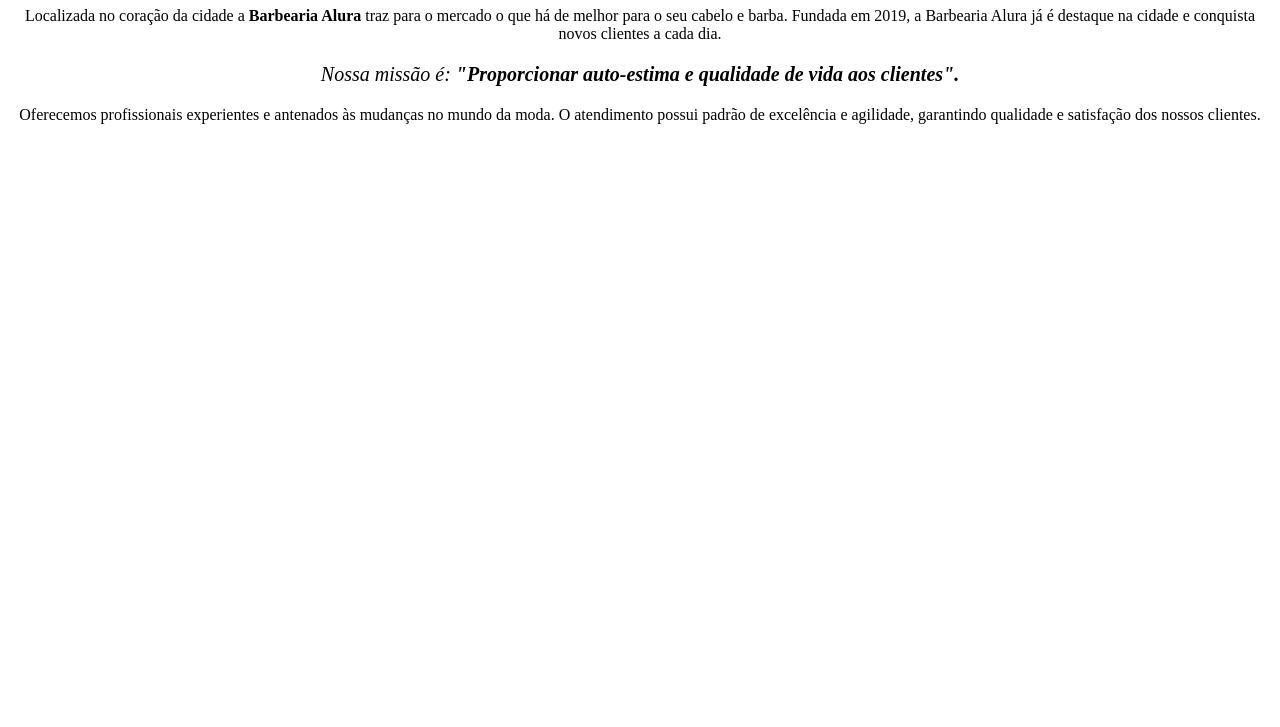
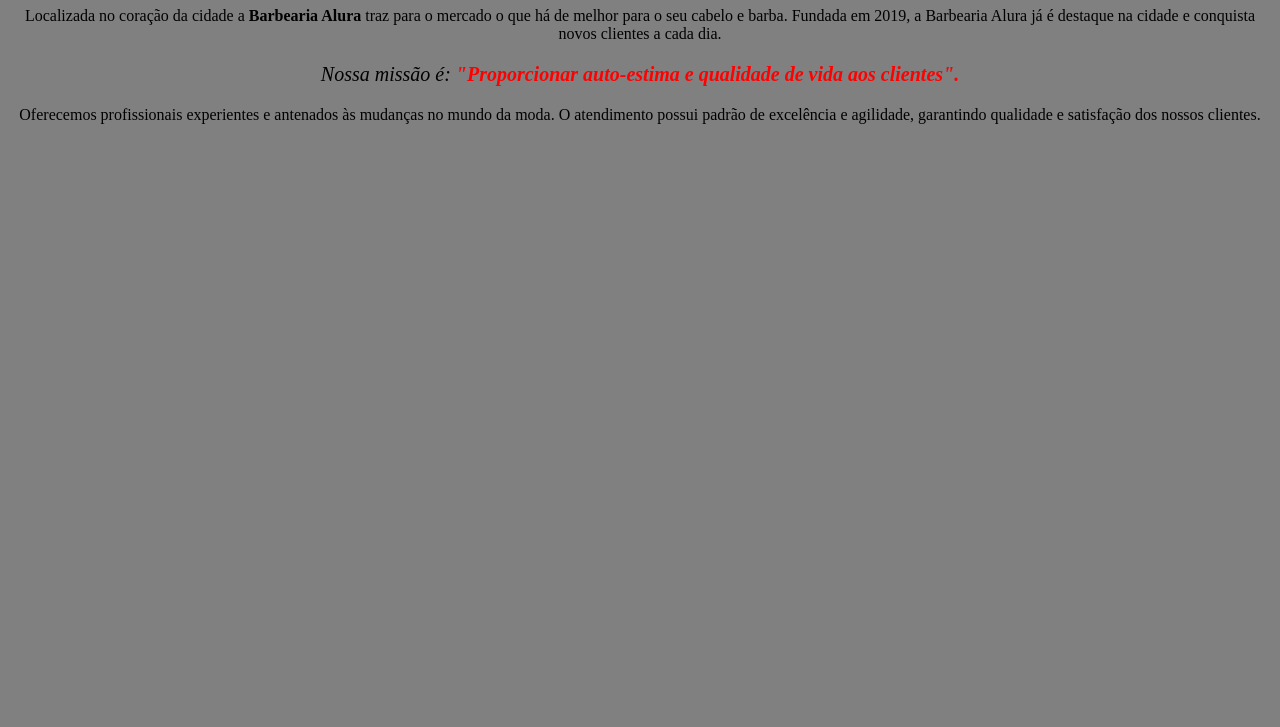
Before and after one commit to rodrigo-oc/HTML5-e-CSS3, a plain HTML site: page Barbearia Alura/index.html in a window 1280 px wide. Shown: the part 73-800 px from the top of the page. Drawn offline with Linux system fonts and the light colour scheme.

Commit message:
Update style.css

```diff
--- a/Barbearia Alura/style.css
+++ b/Barbearia Alura/style.css
@@ -1,3 +1,11 @@
 p {
-    text-align: center;
+    text-align: center; background-color: gray;
 }
+
+body {
+    background-color: gray;
+}
+
+em strong {
+    color: red;
+}
```
